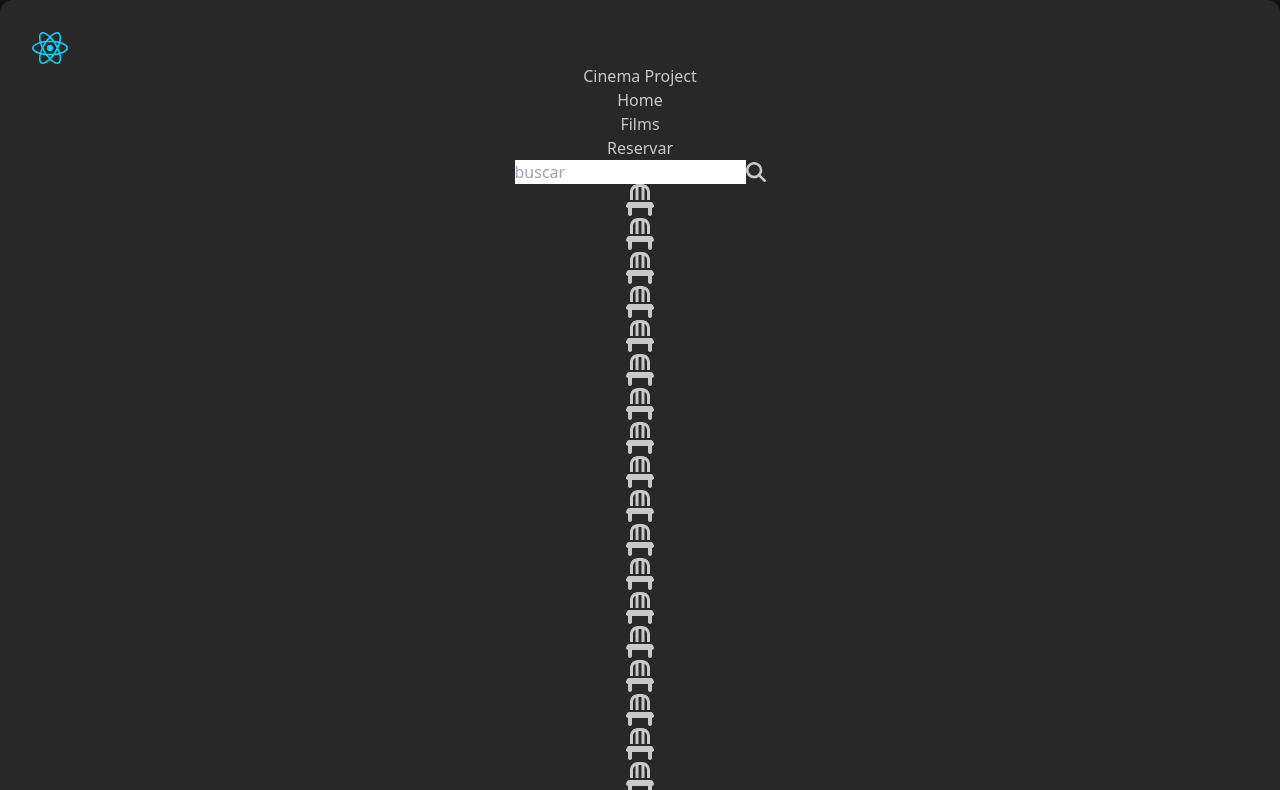
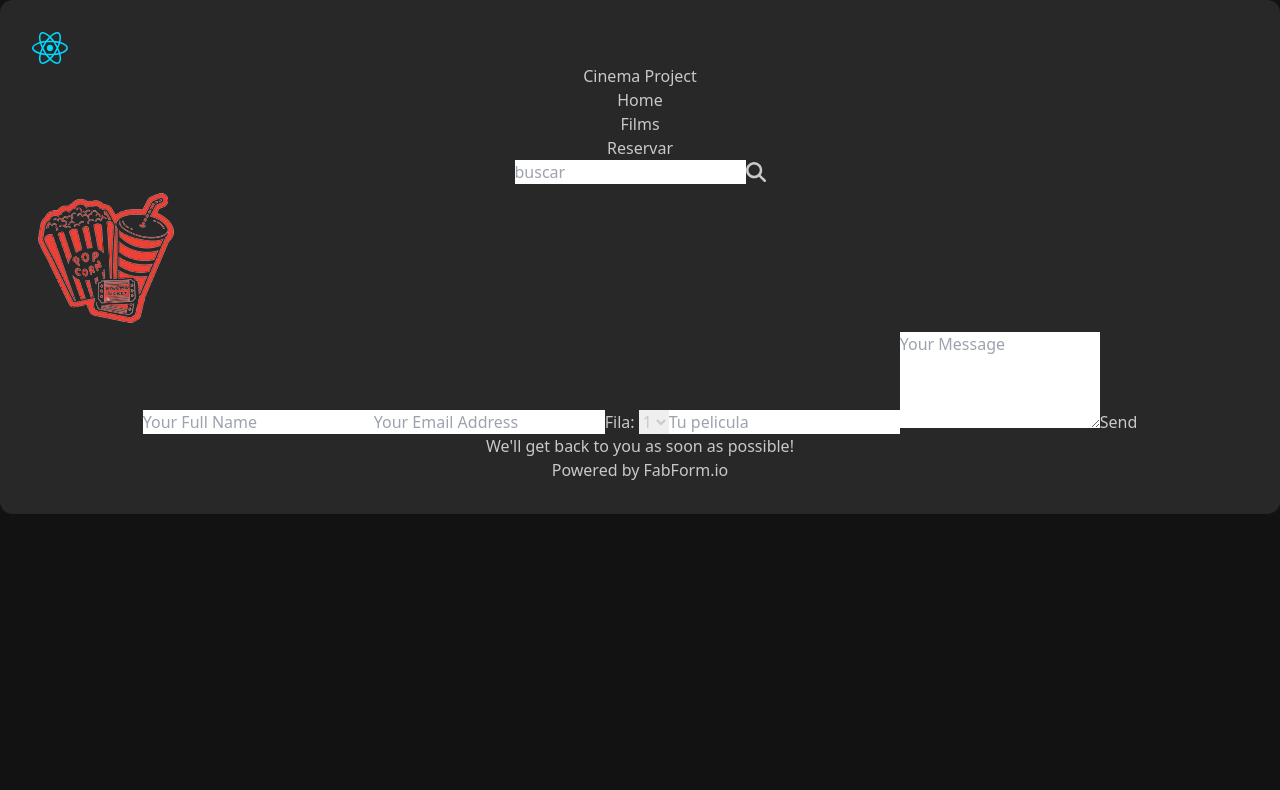
Before and after one commit to pac0455/cine, a React (Vite) app: page /reservar in a window 1280 px wide. Shown: the top 790 px of the page. Built offline with nearby package versions, Linux system fonts and the light colour scheme.

Commit message:
terminar

```diff
--- a/src/pages/Home.jsx
+++ b/src/pages/Home.jsx
@@ -33,6 +33,25 @@ const Home = () => {
                 </Slider>
             </section>
             <FontAwesomeIcon className="animate-bounce m-5" size="4x" icon={faAnglesDown} />
+            <div className="p-4 w-[80%] shadow-2xl shadow-black h-96 m-auto mt-6 rounded-xl mb-6 flex">
+                <div className="w-1/2 bg-white/80 h-96 rounded-xl p-3 ">
+                    <h1 className="text-black font-medium text-5xl ">Ventajas: </h1>
+                    <ul className="text-black font-medium text-left mt-5">
+                        <li className="text-black font-medium text-left mt-5">Barato</li>
+                        <li className="text-black font-medium text-left mt-5">Comodidad en nuestra salas de sitios</li>
+                        <li className="text-black font-medium text-left mt-5">Buena ubicación</li>
+                        <li className="text-black font-medium text-left mt-5">Rapidez a la hora de pedir entradas</li>
+                        <li></li>
+                    </ul>
+                </div>
+                <div className="w-1/2 rounded-xl p-4">
+                <h1 className="text-white font-medium text-5xl ">Desventajas: </h1>
+                    <ul className="text-white font-medium text-left mt-5">
+                        <li className="text-white font-medium text-left mt-5">Sin tiempo para ver todas las peliculas</li>
+                        <li className="text-white font-medium text-left mt-5">No poder venir a nuestro cine todos los dias</li>
+                    </ul>
+                </div>
+            </div>
             <Ofertas img={data[18].poster_path}/>
         </>
     );
--- a/src/pages/reservar.jsx
+++ b/src/pages/reservar.jsx
@@ -1,38 +1,36 @@
 import React, { useState } from 'react';
 import { FontAwesomeIcon } from '@fortawesome/react-fontawesome';
 import { faChair } from '@fortawesome/free-solid-svg-icons';
+import palomitas from '../assets/palomitas.png';
 
 const Reservar = () => {
-    let pillada = true
-    const handleReserva = () => {
-        console.log(pillada);
-        if (pillada) {
-            pillada = false
-        } else {
-            pillada = true
-        }
-    }
-    const array = [];
-    for (let i = 0; i < 40; i++) {
-        array.push(i);
-    }
 
     return (
         <>
-            <div className='h-96  grid grid-cols-12 border border-1 border-solid border-black p-3'>
-                {array.map((e, index) => (
-                    pillada ? (
-                        <div className='w-12 h-12 relative bg-green-600 rounded-lg' key={index}> {/* Cambiado el tamaño del contenedor */}
-                            <FontAwesomeIcon className="absolute top-4 left-3" size="2x" icon={faChair} /> {/* Cambiado el tamaño del icono */}
-                        </div>
-                    ) : (
-                        <div className='w-12 h-12 relative bg-red-600 rounded-lg' key={index}> {/* Cambiado el tamaño del contenedor */}
-                            <FontAwesomeIcon className="absolute top-4 left-3" size="2x" icon={faChair} /> {/* Cambiado el tamaño del icono */}
-                        </div>
-                    )
-                ))}
+            <div class="bg-gray-900 h-screen flex flex-col items-center justify-center text-center">
+                <img src={palomitas} alt="" srcset="" />
+                <div class="mt-8">
+                    <form action="https://fabform.io/f/xxxxx" method="post" class="flex flex-col items-center">
+                        <input type="text" name="name" placeholder="Your Full Name" class="py-2 px-4 bg-gray-800 text-white rounded-md focus:outline-none mb-4" required />
+                        <input type="email" name="email" placeholder="Your Email Address" class="py-2 px-4 bg-gray-800 text-white rounded-md focus:outline-none mb-4" required />
+                        <label className='text-3xl ' htmlFor="Fila">Fila: </label>
+                        <select className='w-64 bg-[#1f2937] p-2 text-lg font-medium outline-none  mb-4' name="" id="">
+                            <option value="1">1</option>
+                            <option value="2">2</option>
+                            <option value="3">3</option>
+                            <option value="4">4</option>
+                        </select>
+                        <input type="email" name="email" placeholder="Tu pelicula" class="py-2 px-4 bg-gray-800 text-white rounded-md focus:outline-none mb-4" required />
+                        <textarea name="message" placeholder="Your Message" rows="4" class="py-2 px-4 bg-gray-800 text-white rounded-md focus:outline-none mb-4 resize-none w-full" required></textarea>
+                        <button type="submit" class="bg-blue-500 py-2 px-4 text-white rounded-md hover:bg-blue-600 focus:outline-none">Send</button>
+
+                    </form>
+                    <p class="mt-2 text-gray-400 text-sm">We'll get back to you as soon as possible!</p>
+                    <div class="mt-4 text-gray-500 text-sm">
+                        Powered by <a href="https://fabform.io" class="underline" target="_blank" rel="noopener noreferrer">FabForm.io</a>
+                    </div>
+                </div>
             </div>
-            <button className="w-64 text-3xl p-3 bg-[#961e11] mt-7">Reservar</button>
         </>
     );
 };
```
Also changed, not shown: src/assets/palomitas.png (added).
